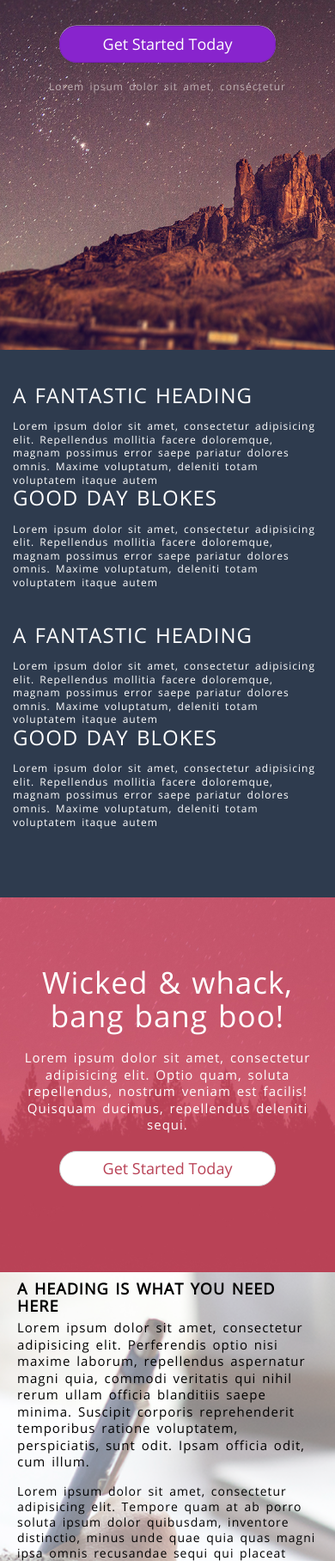
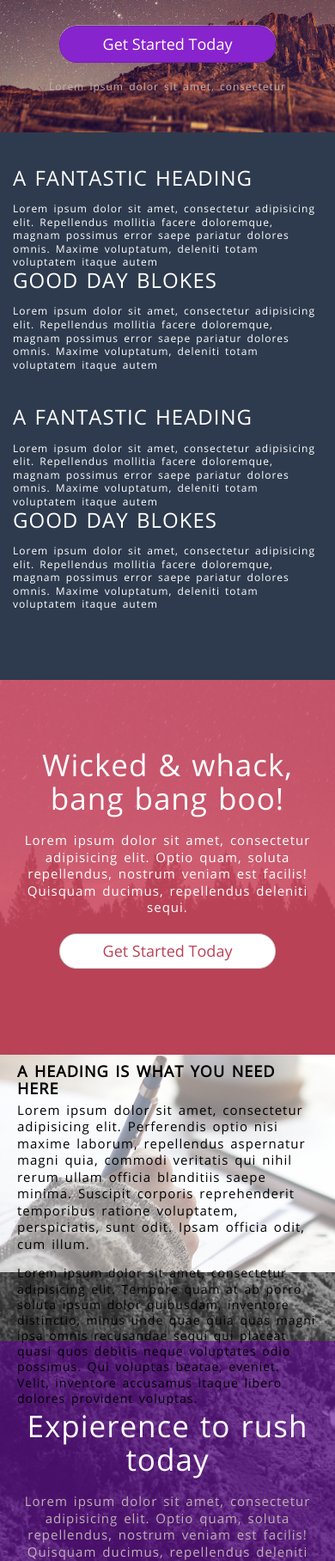
Before and after one commit to Svetlana24/SvetlanaL, a plain HTML site: page index.html in a window 390 px wide. Shown: the part 184-2000 px from the top of the page at 86% size. Drawn offline with Linux system fonts and the light colour scheme.

Commit message:
Update main.css

```diff
--- a/css/main.css
+++ b/css/main.css
@@ -185,7 +185,7 @@ header
 @media only screen and (max-width : 820px)
 {
 	header {
-		height: 70vh;
+		height: 40vh;
 	}
 }
 
@@ -647,7 +647,7 @@ h4
 @media only screen and (max-width : 630px)
 {
 	.notes, .notes_info, .notes2, .notes_info2 {
-		height: 70vh;
+		height: 30vh;
 	}
 }
 
```
